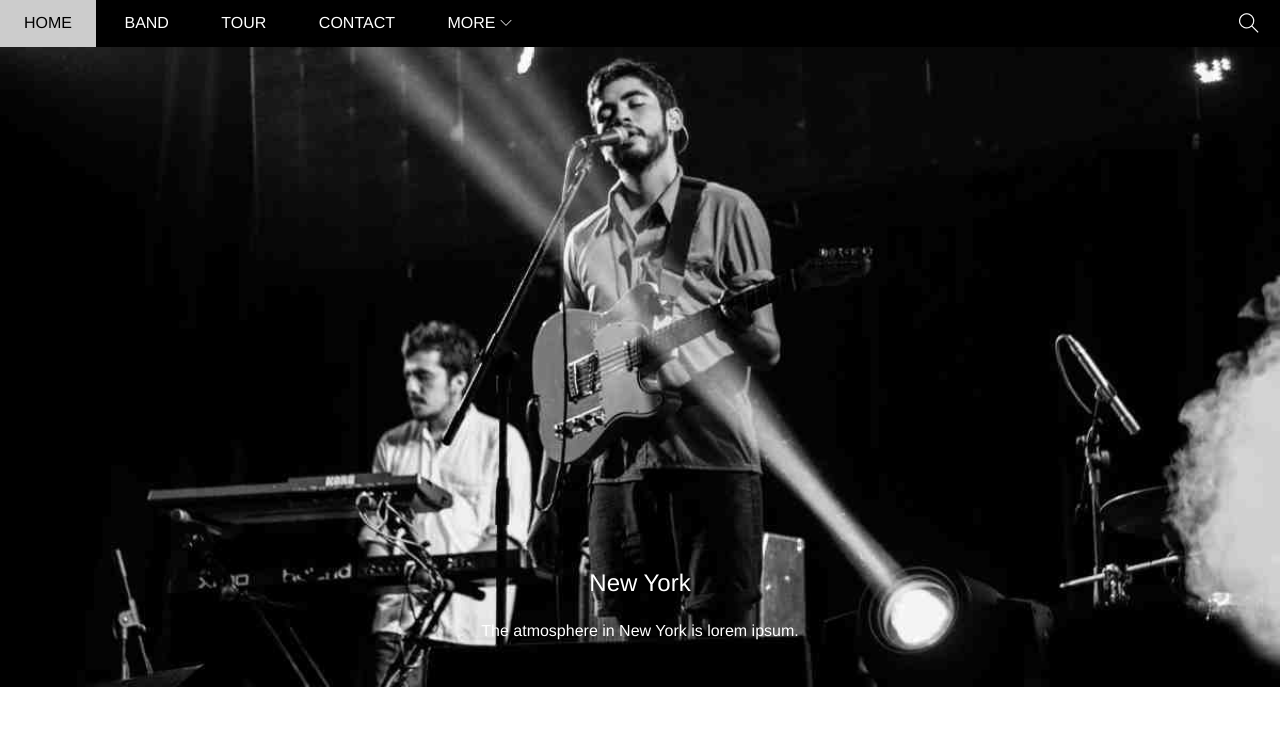
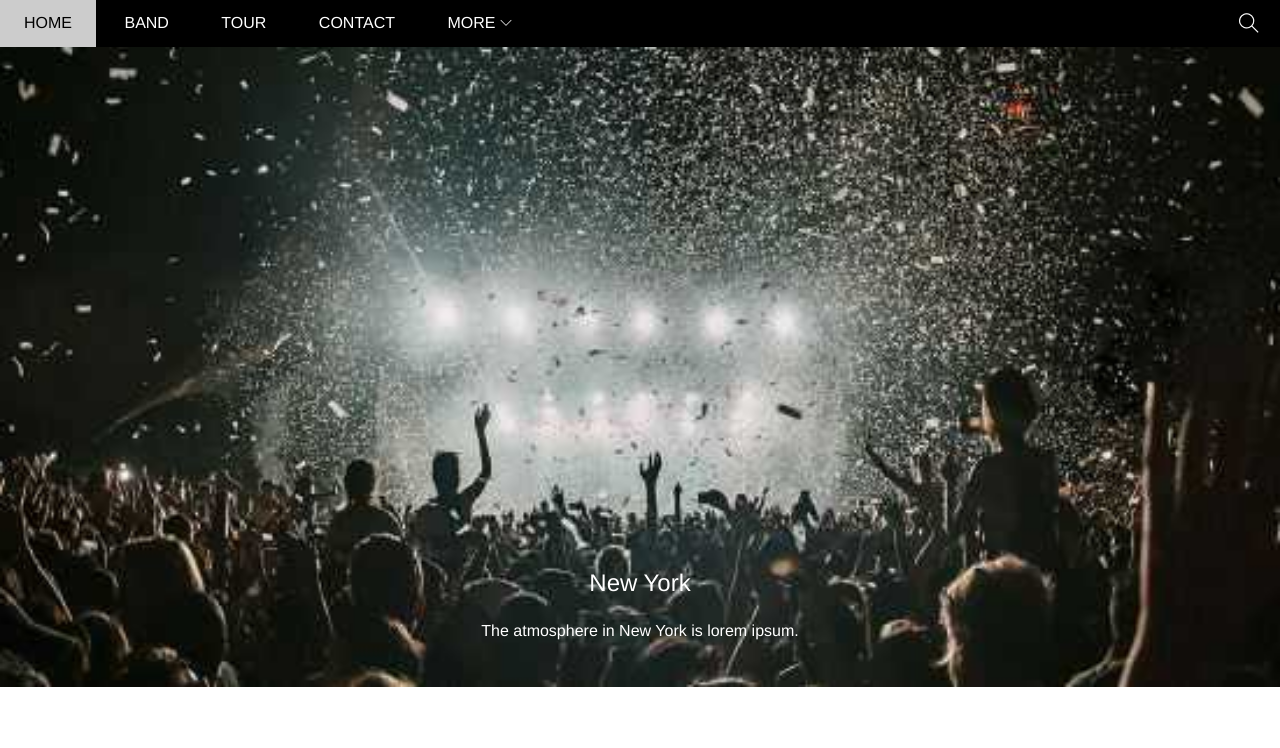
Before and after one commit to sangkt1101/the-band, a plain HTML site: page index.html in a window 1280 px wide. Shown: the top 748 px of the page. Drawn offline with Linux system fonts and the light colour scheme.

Commit message:
upload source code

```diff
--- a/assets/css/style.css
+++ b/assets/css/style.css
@@ -170,7 +170,7 @@ html {
     position: relative;
     margin-top: 46.5px;
     padding-top: 50%;
-    background: url(/assets/img/slider/chicago.jpg) top center / cover no-repeat;
+    background: url(/assets/img/slider/slide_1.jpg) top center / cover no-repeat;
 }
 
 #silder .text-content {
```
Also changed, not shown: assets/img/slider/slide_1.jpg (added).
